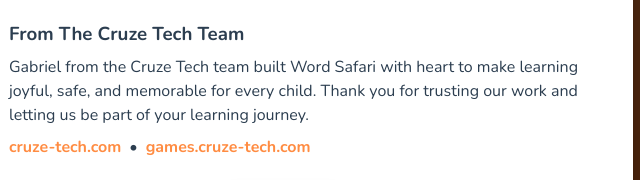
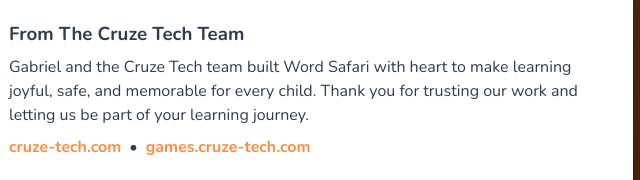
Before and after one commit to cruze-tech/WordSafari, a website with bundled scripts: page index.html in a window 1280 px wide. Shown: the part 405-585 px from the top of the page, 357-997 px from the left. Built offline with nearby package versions, Linux system fonts and the light colour scheme.

Commit message:
Update index.html

```diff
--- a/index.html
+++ b/index.html
@@ -363,7 +363,7 @@
                 <div class="welcome-heartfelt">
                     <h3>From The Cruze Tech Team</h3>
                     <p>
-                        Gabriel from the Cruze Tech team built Word Safari with heart to make learning joyful, safe, and memorable for every child.
+                        Gabriel and the Cruze Tech team built Word Safari with heart to make learning joyful, safe, and memorable for every child.
                         Thank you for trusting our work and letting us be part of your learning journey.
                     </p>
                     <p class="welcome-links">
```
